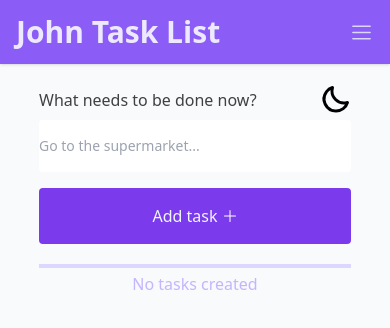
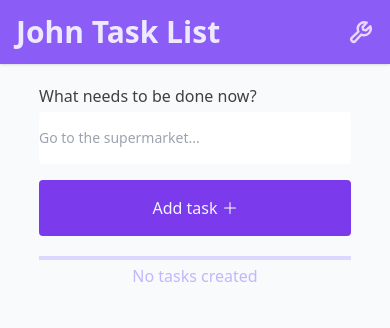
Before and after one commit to LucasAnselmoSilva12345/John-Task-List, a React (Vite) app: page / in a window 390 px wide. Shown: the top 328 px of the page. Built offline with nearby package versions, Linux system fonts and the light colour scheme.

Commit message:
Feat: Import Modal component inside Header and Home component
Signed-off-by: LucasAnselmoSilva12345 <lucasanselmodasilva02@gmail.com>

```diff
--- a/src/components/Header.tsx
+++ b/src/components/Header.tsx
@@ -1,13 +1,11 @@
 import { useState } from 'react';
 import { LanguageSwitcher } from './LanguageSwitcher/LanguageSwitcher';
-import { List, X } from '@phosphor-icons/react';
+import { Modal } from './Modal';
+import { Wrench } from '@phosphor-icons/react';
+import { ThemeToggle } from './ThemeToggle/ThemeToggle';
 
 export function Header() {
-  const [openMenuMobile, setOpenMenuMobile] = useState<boolean>(false);
-
-  const handleOpenMenuMobile = () => {
-    setOpenMenuMobile((prev) => !prev);
-  };
+  const [isModalOpen, setIsModalOpen] = useState(false);
 
   return (
     <header className="bg-violet-500 shadow dark:bg-neutral-900 ">
@@ -19,34 +17,19 @@ export function Header() {
             </h1>
           </div>
 
-          <nav className="hidden md:block">
-            <div className="ml-10 flex items-baseline space-x-4">
-              <LanguageSwitcher />
-            </div>
-          </nav>
-          <div className="-mr-2 flex md:hidden">
-            <button
-              type="button"
-              onClick={handleOpenMenuMobile}
-              className="inline-flex items-center justify-center p-2 text-violet-200"
-            >
-              <span className="sr-only">Abrir menu</span>
-              {openMenuMobile == true ? (
-                <X size={25} weight="regular" />
-              ) : (
-                <List size={25} weight="regular" />
-              )}
-            </button>
-          </div>
+          <button
+            className="text-purple-200 transition-all duration-200 hover:opacity-50 cursor-pointer"
+            onClick={() => setIsModalOpen(true)}
+          >
+            <Wrench size={26} weight="bold" />
+          </button>
+          <Modal isOpen={isModalOpen} onClose={() => setIsModalOpen(false)}>
+            <h1>Model aberto</h1>
+            <LanguageSwitcher />
+            <ThemeToggle />
+          </Modal>
         </div>
       </div>
-      {openMenuMobile ? (
-        <div className="md:hidden">
-          <div className="px-2 pt-2 pb-3 space-y-1 sm:px-3">
-            <LanguageSwitcher className="flex-col items-start px-1 gap-4" />
-          </div>
-        </div>
-      ) : null}
     </header>
   );
 }
--- a/src/pages/Home.tsx
+++ b/src/pages/Home.tsx
@@ -6,7 +6,6 @@ import { Header } from '../components/Header';
 import { TodoTaskShow } from '../components/TodoTaskShow';
 import { TodoTaskListProps } from '../types/TodoTaskListProps';
 import { Plus } from '@phosphor-icons/react';
-import { ThemeToggle } from '../components/ThemeToggle/ThemeToggle';
 import { useTranslation } from 'react-i18next';
 import { Label } from '../components/Label';
 import { Warning } from '../components/Warning';
@@ -76,7 +75,6 @@ export function Home() {
           <div className="flex flex-col gap-1 mb-4">
             <div className="flex items-center justify-between">
               <Label htmlFor="task" />
-              <ThemeToggle />
             </div>
 
             <input
```
